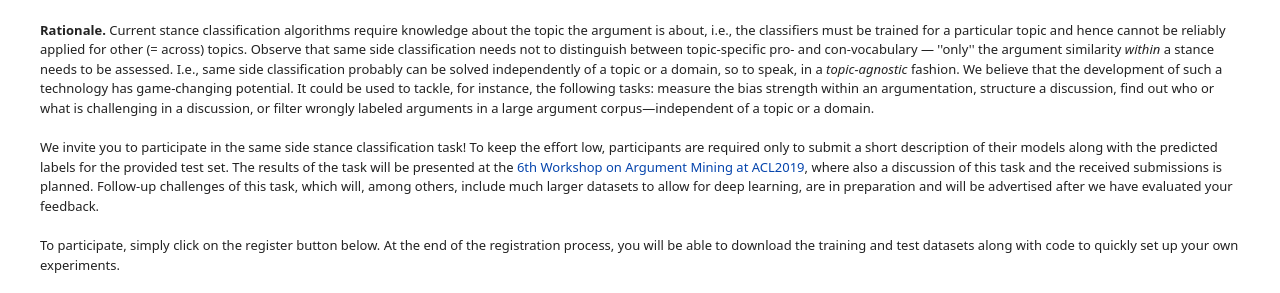
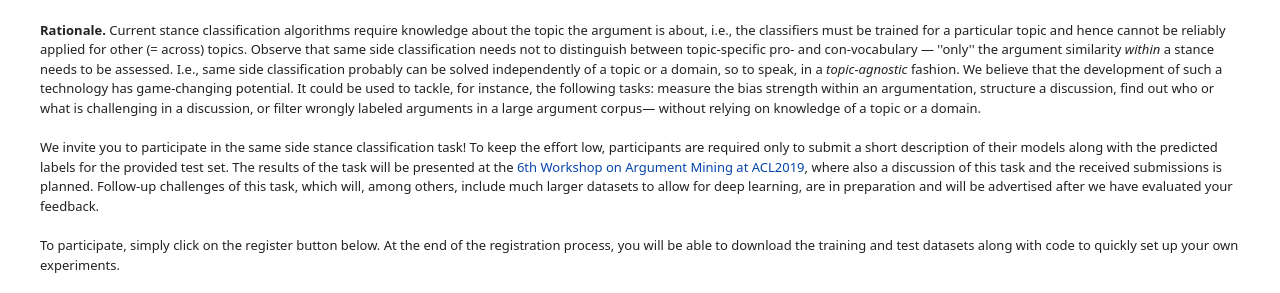
Before and after one commit to shahbazsyed/sameside-webis-de.github.io, a Jekyll site: the page built from index.html, in a window 1280 px wide and 900 px high. Shown: the part 291-584 px from the top of the window. Built offline with Jekyll 4.4.1, drawn with Linux system fonts in a browser that asks for light colours.

Commit message:
Update index.html

```diff
--- a/index.html
+++ b/index.html
@@ -15,7 +15,7 @@ Identifying (classifying) the stance of an argument towards a particular topic i
 With the new task &raquo;same side (stance) classification&laquo; we address a simpler variant of this problem: Given two arguments regarding a certain topic, the task is to decide whether or not the two arguments have the same stance.
 </p>
 <p>
-<strong> Rationale. </strong> Current stance classification algorithms require knowledge about the topic the argument is about, i.e., the classifiers must be trained for a particular topic and hence cannot be reliably applied for other (=&nbsp;across) topics. Observe that same side classification needs not to distinguish between topic-specific pro- and con-vocabulary &mdash; ''only'' the argument similarity <i>within</i> a stance needs to be assessed. I.e., same side classification probably can be solved independently of a topic or a domain, so to speak, in a <i>topic-agnostic</i> fashion. We believe that the development of such a technology has game-changing potential. It could be used to tackle, for instance, the following tasks: measure the bias strength within an argumentation, structure a discussion, find out who or what is challenging in a discussion, or filter wrongly labeled arguments in a large argument corpus&mdash;independent of a topic or a domain.
+<strong> Rationale. </strong> Current stance classification algorithms require knowledge about the topic the argument is about, i.e., the classifiers must be trained for a particular topic and hence cannot be reliably applied for other (=&nbsp;across) topics. Observe that same side classification needs not to distinguish between topic-specific pro- and con-vocabulary &mdash; ''only'' the argument similarity <i>within</i> a stance needs to be assessed. I.e., same side classification probably can be solved independently of a topic or a domain, so to speak, in a <i>topic-agnostic</i> fashion. We believe that the development of such a technology has game-changing potential. It could be used to tackle, for instance, the following tasks: measure the bias strength within an argumentation, structure a discussion, find out who or what is challenging in a discussion, or filter wrongly labeled arguments in a large argument corpus&mdash; without relying on knowledge of a topic or a domain.
 </p>
 <p>
 We invite you to participate in the same side stance classification task! To keep the effort low, participants are required only to submit a short description of their models along with the predicted labels for the provided test set. The results of the task will be presented at the <a href="https://argmining19.webis.de/" target="_blank">6th Workshop on Argument Mining at ACL2019</a>, where also a discussion of this task and the received submissions is planned. Follow-up challenges of this task, which will, among others, include much larger datasets to allow for deep learning, are in preparation and will be advertised after we have evaluated your feedback.
```
